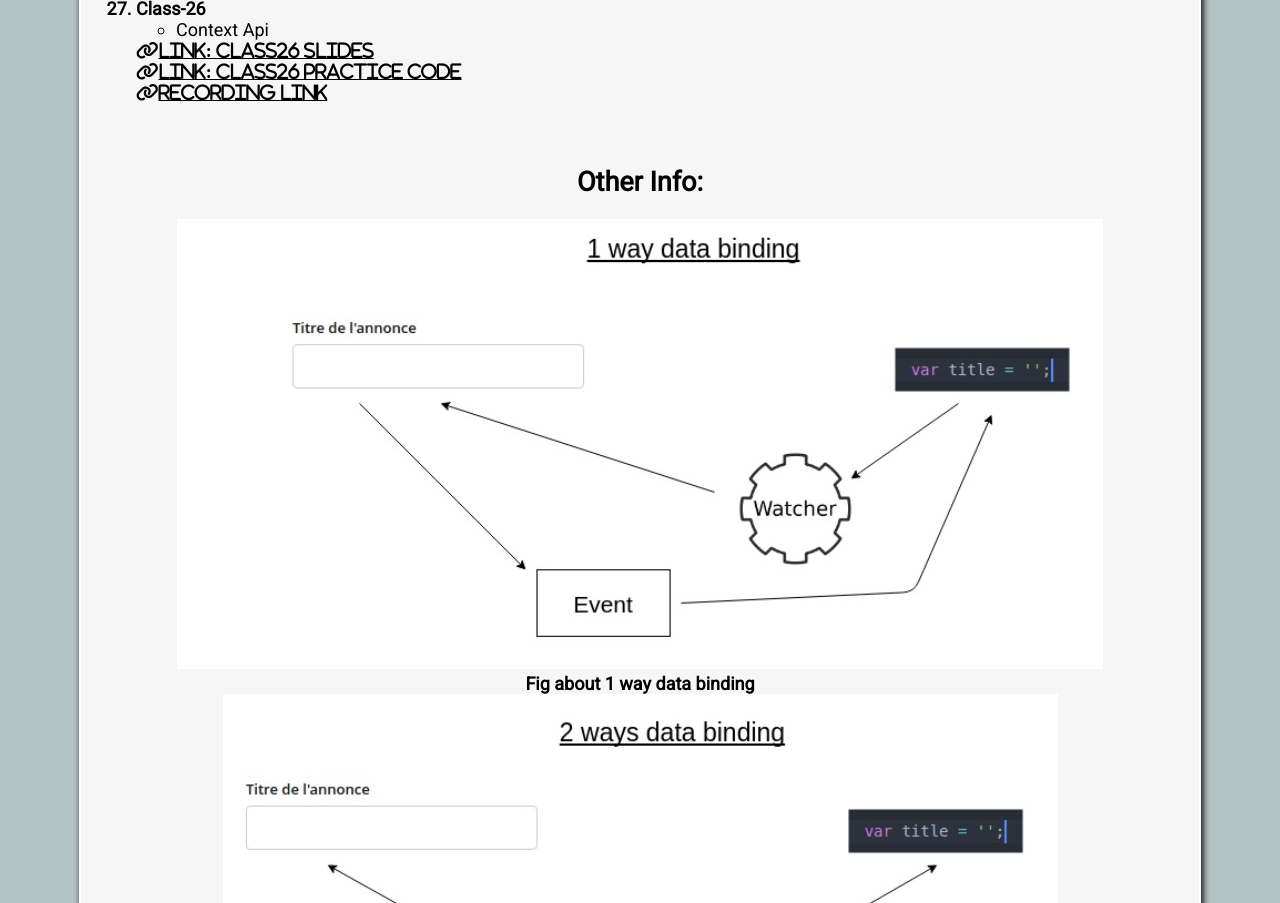
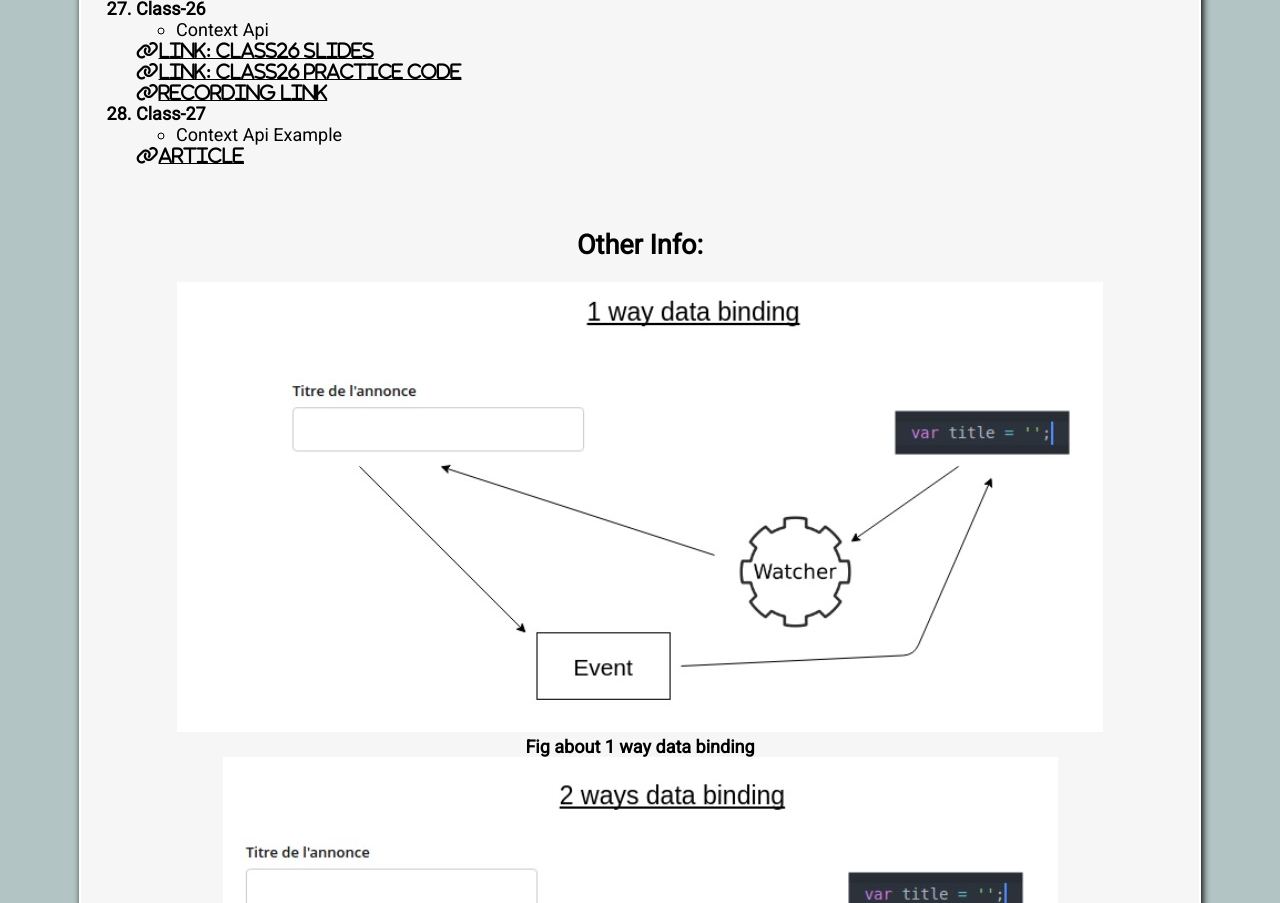
Before and after one commit to areej14/ReactTopics, a plain HTML site: page index.html in a window 1280 px wide. Shown: the part 5492-6395 px from the top of the page. Drawn offline with Linux system fonts and the light colour scheme.

Commit message:
class 27

```diff
--- a/index.html
+++ b/index.html
@@ -587,6 +587,15 @@
                 <i class="fa fa-link"><a
                         href="https://pern-my.sharepoint.com/:v:/g/personal/2018ag8194_uaf_edu_pk/EY-mOJQQjExAppDlYznC2_ABVrXE-DEphGXYc8aPcTal_w?e=AO953b"
                         target="_blank">Recording Link</a></i>
+                <!-- Class-27  -->
+                <b>
+                    <li>Class-27</li>
+                </b>
+                <ul>
+                    <li>Context Api Example</li>
+                </ul>
+                <i class="fa fa-link"><a href="https://www.smashingmagazine.com/2020/01/introduction-react-context-api/"
+                        target="_blank">Article</a></i>
             </ol>
 
             <br><br><br>
```
